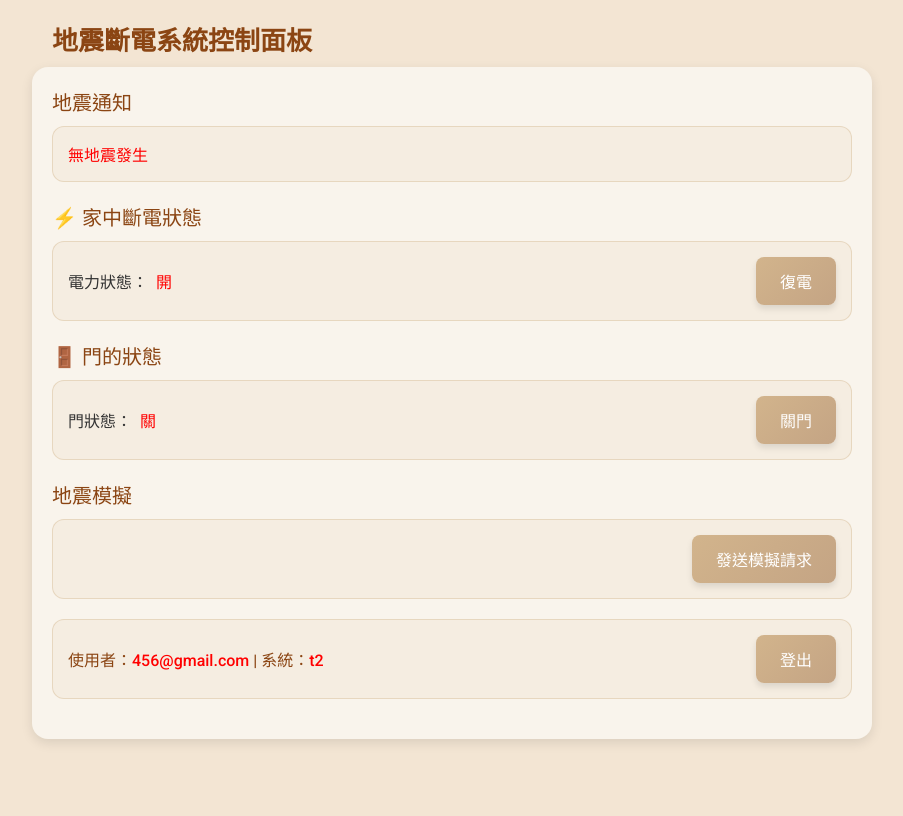
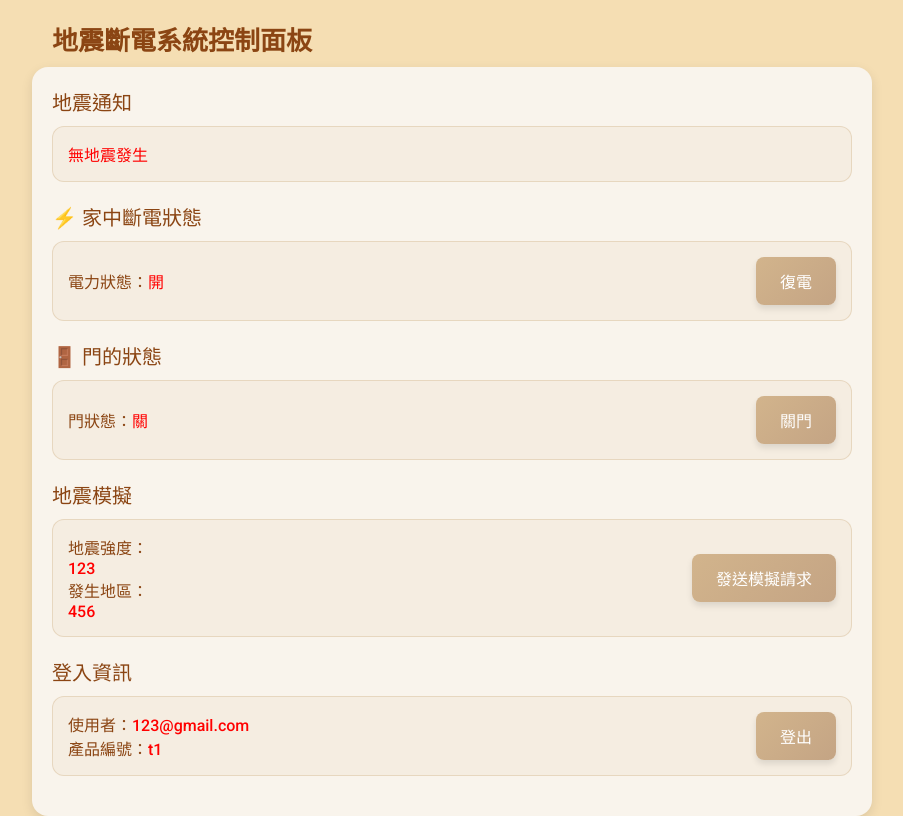
Before and after one commit to CLRE-20/--2024-, a Flask app: page /panel in a window 1280 px wide. Shown: the whole page, without its empty margins (188-1091 px from the left). Before the commit the page ends 743 px from the top, so only its background shows below. Run offline with Flask 3, Linux system fonts and the light colour scheme; a user stored in the database is signed in.

```diff
--- a/Web/app.py
+++ b/Web/app.py
@@ -68,8 +68,9 @@ def login():
             else:  # 否則導向預設頁面
                 # 儲存登入資料到 data.json
                 login_utils.save_login_data_to_json(user.email, user.product_id)  # 這裡調用 login.py 中的函式
+                login_utils.save_login_data_to_json(user.email, user.product_id)  # 這裡調用 login.py 中的函式
 
-                return redirect(url_for('panel'))  # 假設有 panel 頁面
+                return redirect(url_for('panel'))  # panel 頁面
         else:
             flash('無效的憑證')
     return render_template('login.html')
--- a/Web/data.json
+++ b/Web/data.json
@@ -1,7 +1,9 @@
 {
-    "power": "\u958b",
-    "door": "\u95dc",
-    "earthquake": "\u7121\u5730\u9707\u767c\u751f",
-    "email": "456@gmail.com",
-    "product_id": "t2"
+    "power": "開",
+    "door": "關",
+    "earthquake": "無地震發生",
+    "email": "123@gmail.com",
+    "product_id": "t1",
+    "magnitude": "123",
+    "location": "456"
 }
--- a/Web/earthquake.py
+++ b/Web/earthquake.py
@@ -62,7 +62,7 @@ def run():
 
 def earthquake_finish():
     open_json_earthquake_r()
-    data_earthquake["earthquake"] = "無地震發生"  # 更新 earthquake 的值
+    data_earthquake["earthquake"] = ""  # 更新 earthquake 的值
     open_json_earthquake_w()
 
 #run()
--- a/Web/login_utils.py
+++ b/Web/login_utils.py
@@ -16,4 +16,4 @@ def save_login_data_to_json(email, product_id):
     with open('data.json', 'w', encoding='utf-8') as f:
         json.dump(data, f, indent=4, ensure_ascii=False)
 
-    print(f"Login info saved: {data}")
+    print(f"登入資訊已處存: {data}")
--- a/Web/templates/panel.html
+++ b/Web/templates/panel.html
@@ -6,12 +6,17 @@
     <title>控制面板</title>
     <link href="https://fonts.googleapis.com/css2?family=Roboto:wght@400;500;700&display=swap" rel="stylesheet">
     <style>
+        /* CSS 變數 */
+        :root {
+            --status-color: red; /* 預設字體顏色 */
+        }
+
         /* 整體樣式 */
         body {
             font-family: 'Roboto', Arial, sans-serif;
             margin: 0;
             padding: 0;
-            background-color: #f3e5d3; /* 柔和卡其色背景 */
+            background-color: #f5deb3; /* 卡其色背景 */
             color: #333; /* 主文字色調 */
             display: flex;
             flex-direction: column;
@@ -61,6 +66,7 @@
             padding: 15px;
             border: 1px solid rgba(210, 180, 140, 0.4); /* 淡化的邊框 */
             display: flex;
+            color: #8b4513;
             justify-content: space-between;
             align-items: center;
         }
@@ -131,6 +137,14 @@
             padding: 15px;
             border: 1px solid rgba(210, 180, 140, 0.4);
         }
+
+        /* 同步狀態顏色 */
+        #email-status,
+        #product_id-status,
+        #power-status,
+        #door-status {
+            color: var(--status-color);
+        }
     </style>
 </head>
 <body>
@@ -153,7 +167,7 @@
             <div class="content">
                 <div id="power-status-container" style="display: flex; align-items: center; white-space: nowrap;">
                     <span class="power-status-icon">電力狀態：</span>
-                    <span id="power-status" style="color: red; margin-left: 8px;">N/A</span>
+                    <span id="power-status">N/A</span>
                 </div>
                 <div class="button-container">
                     <button class="button" onclick="powerMQTT()">復電</button>
@@ -169,7 +183,7 @@
             <div class="content">
                 <div id="door-status-container" style="display: flex; align-items: center; white-space: nowrap;">
                     <span>門狀態：</span>
-                    <span id="door-status" style="color: red; margin-left: 8px;">N/A</span>
+                    <span id="door-status" style="color: red;">N/A</span>
                 </div>
                 <div class="button-container">
                     <button class="button" onclick="doorMQTT()">關門</button>
@@ -177,21 +191,28 @@
             </div>
         </div>
 
-
         <!-- 地震模擬 -->
         <div class="section">
             <div class="section-title">地震模擬</div>
-            <div class="content">
+            <div class="logout-bar">
+                <div class="logout-info" ><!-- style="display: flex; flex-direction: column;"> -->
+                    地震強度：<span id="magnitude-status" style="color: red;">N/A</span><br>
+                    發生地區：<span id="location-status" style="color: red;">N/A</span>
+                </div>
                 <div class="button-container">
-                    <button class="button" onclick="earthquakeMQTT()">發送模擬請求</button>
+                    <button type="button" class="button" onclick="earthquakeMQTT()">發送模擬請求</button>
                 </div>
             </div>
         </div>
 
         <!-- 登出 -->
         <div class="section">
+            <div class="section-title">登入資訊</div>
             <div class="logout-bar">
-                <div class="logout-info">使用者：<span id="email-status" style="color: red;">N/A</span> | 系統：<span id="product_id-status" style="color: red;">N/A</span></div>
+                <div class="logout-info">
+                    使用者：<span id="email-status" style="color: red;">N/A</span><br>
+                    產品編號：<span id="product_id-status" style="color: red;">N/A</span>
+                </div>
                 <form action="{{ url_for('logout')}}" method="get">
                     <button type="submit" class="button">登出</button>
                 </form>
@@ -240,6 +261,8 @@
         const earthquakeStatus = document.getElementById('earthquake-status');
         const emailStatus = document.getElementById('email-status');
         const product_idStatus = document.getElementById('product_id-status');
+        const magnitudeStatus = document.getElementById('magnitude-status');
+        const locationStatus = document.getElementById('location-status');
 
         function fetchData() {
             fetch('/data')
@@ -250,6 +273,8 @@
                     earthquakeStatus.textContent = data.earthquake;
                     emailStatus.textContent = data.email;
                     product_idStatus.textContent = data.product_id;
+                    magnitudeStatus.textContent = data.magnitude;
+                    locationStatus.textContent = data.location;
                 })
                 .catch(error => console.error('Error fetching data:', error));
         }
```
Also changed, not shown: 1 other file.
